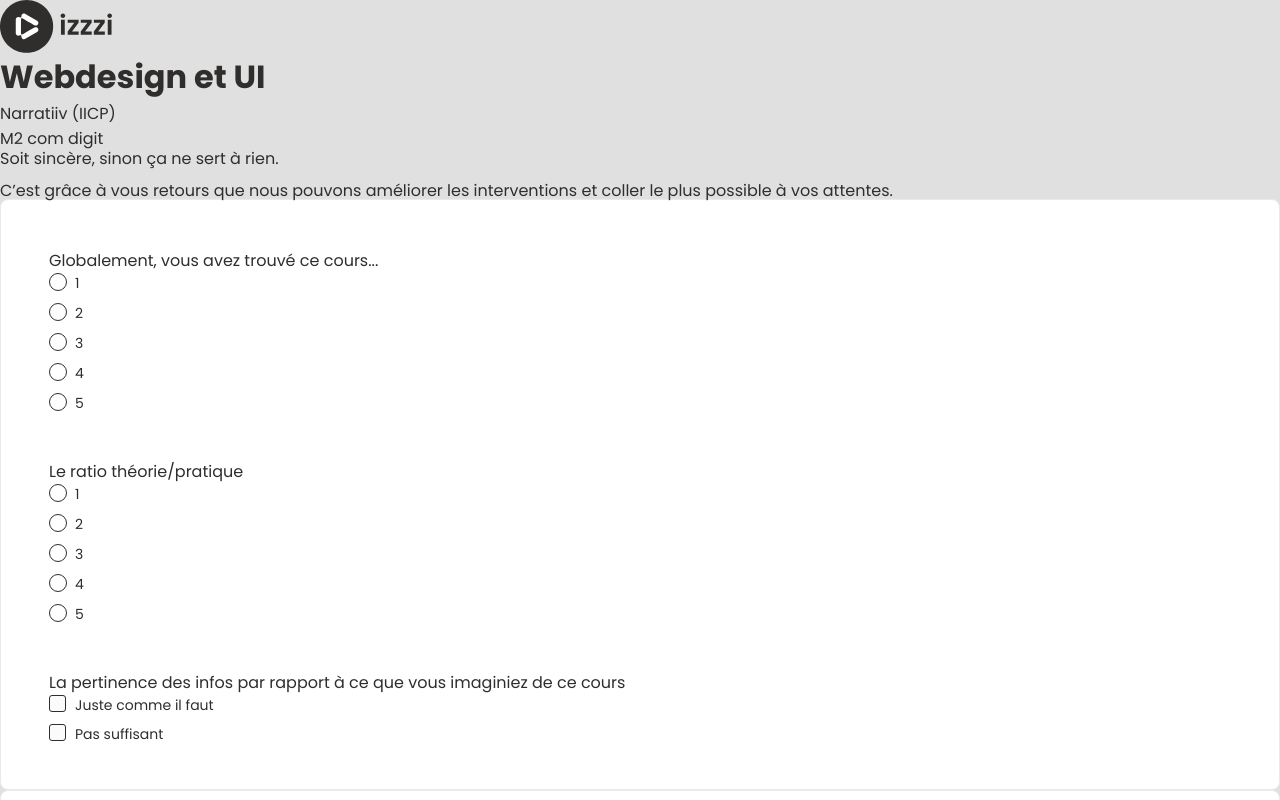
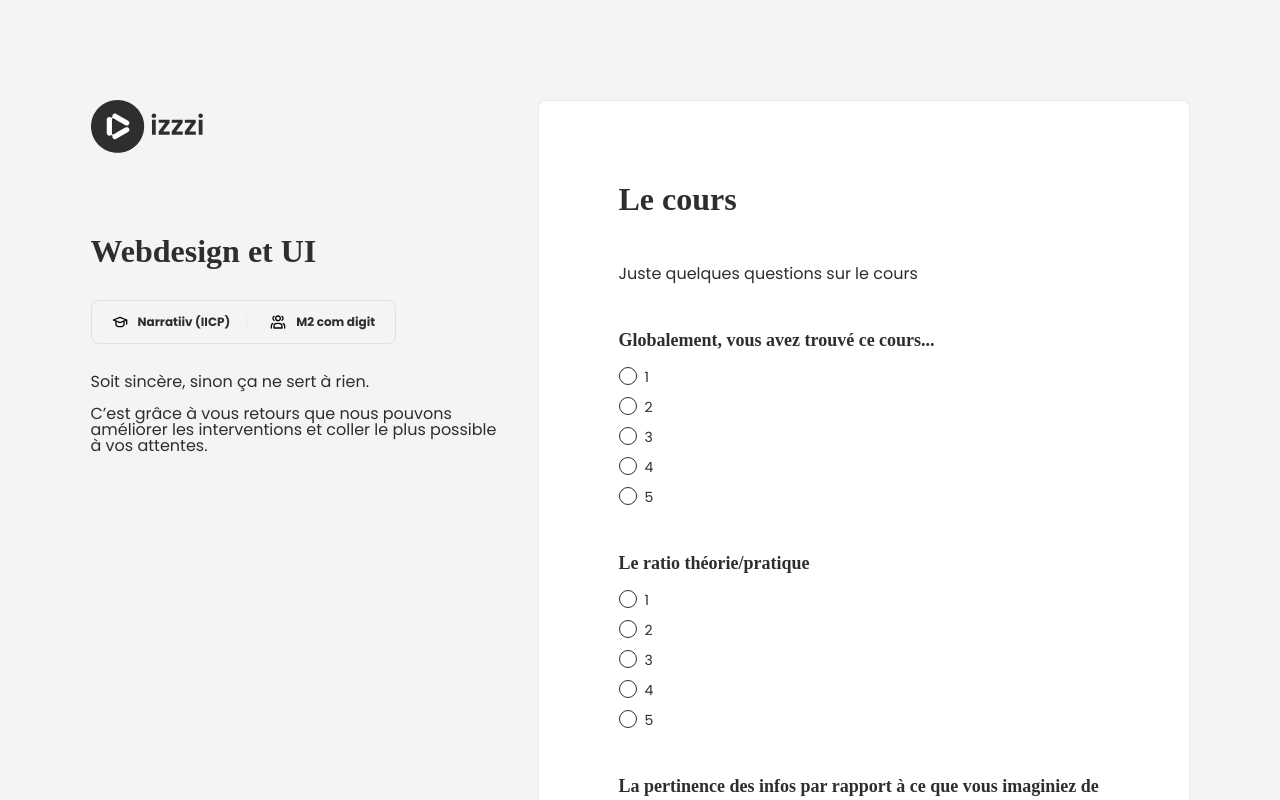
Before and after one commit to Karamelooo/ESGI-IZZZI, a Vue app in the folder front/: page /survey in a window 1280 px wide. Shown: the top 800 px of the page. Built offline with nearby package versions, Linux system fonts and the light colour scheme; a web font is replaced by a local one.

Commit message:
feat: add css survey

```diff
--- a/front/src/assets/css/main.css
+++ b/front/src/assets/css/main.css
@@ -93,3 +93,28 @@ a:active {
   text-decoration: underline;
   font-weight: 300;
 }
+
+h1,
+h2,
+h3,
+h4,
+h5,
+h6 {
+  font-family: 'Mochiy Pop One';
+}
+
+h1 {
+  font-size: 3.625rem;
+}
+
+h2 {
+  font-size: 2rem;
+}
+
+h3 {
+  font-size: 1.125rem;
+}
+
+h4 {
+  font-size: 0.875rem;
+}
--- a/front/src/components/form/Survey.vue
+++ b/front/src/components/form/Survey.vue
@@ -2,7 +2,7 @@
 import Input from '../base/Input.vue';
 import RadioGroup from './RadioGroup.vue';
 import CheckBoxGroup from './CheckBoxGroup.vue';
-import type { Question } from '@/types/survey';
+import type { Question } from '../../types/survey';
 import { computed } from 'vue';
 
 const props = defineProps<{
@@ -38,10 +38,13 @@ function generateScaleOptions(min: number, max: number) {
 
 <template>
   <div v-for="q in questions" :key="q.id" class="question-item">
-    <label class="question-label">{{ q.label }}</label>
+    <label class="question-label"
+      ><h3>{{ q.label }}</h3></label
+    >
 
     <Input
       v-if="q.type === 'text'"
+      :type="'textarea'"
       :model-value="(responses[q.id] as string) ?? ''"
       @update:model-value="(v) => setAnswer(q.id, v)"
       :label="q.label"
@@ -75,4 +78,8 @@ function generateScaleOptions(min: number, max: number) {
   </div>
 </template>
 
-<style scoped></style>
+<style scoped>
+.survey-card h3 {
+  padding-bottom: 1rem;
+}
+</style>
--- a/front/src/views/public/Survey.vue
+++ b/front/src/views/public/Survey.vue
@@ -84,23 +84,99 @@ const Formation = 'Narratiiv (IICP)';
 
 <template>
   <main>
+    <section id="survey-info">
       <Logo />
-    <h1>{{ Matiere }}</h1>
-    <div>{{ Formation }}</div>
-    <div>{{ Classe }}</div>
+      <h2>{{ Matiere }}</h2>
+      <div id="survey-cadre">
+        <div>
+          <Icon name="School" /><strong>{{ Formation }}</strong>
+        </div>
+        <hr />
+        <div>
+          <Icon name="People" /><strong>{{ Classe }}</strong>
+        </div>
+      </div>
       <p>
         Soit sincère, sinon ça ne sert à rien.
         <br />
         <br />
-      C’est grâce à vous retours que nous pouvons améliorer les interventions et coller le plus possible à vos attentes.
+        C’est grâce à vous retours que nous pouvons améliorer les interventions et coller le plus possible à vos
+        attentes.
       </p>
-    <Card> <Survey :questions="ListQuestionsCours" /> </Card>
-    <Card> <Survey :questions="ListQuestionsIntervenant" /> </Card>
+    </section>
+    <section id="survey">
+      <Card id="survey-class" class="survey-card">
+        <h2>Le cours</h2>
+        <p>Juste quelques questions sur le cours</p>
+        <Survey :questions="ListQuestionsCours" />
+      </Card>
+      <Card id="survey-inter" class="survey-card">
+        <h2>Votre intervenant</h2>
+        <p>Maintenant, quelques questions sur l’intervenant et après on a fini.</p>
+        <Survey :questions="ListQuestionsIntervenant" />
+      </Card>
+      <Button icon="Arrow" iconPosition="right" id="survey-send">Envoyer</Button>
+      <p id="survey-paragraphe">Ce formulaire est diffusé par <b>IZZZI</b></p>
+    </section>
   </main>
 </template>
 
 <style scoped>
 main {
-  background-color: var(--gray-15);
+  background-color: var(--gray-5);
+  display: flex;
+  justify-content: center;
+  gap: 2rem;
+  padding-top: 6.25rem;
+}
+
+#survey-info {
+  width: 415px;
+}
+
+#survey-info .logo {
+  margin-bottom: 5rem;
+}
+
+#survey {
+  width: 652px;
+}
+
+.survey-card {
+  margin-bottom: 1.75rem;
+  padding: 5rem;
+}
+
+#survey-send {
+  margin-bottom: 1.75rem;
+}
+
+strong,
+#survey-paragraphe {
+  font-size: 0.75rem;
+}
+
+#survey-cadre {
+  border: 1px solid var(--gray-15);
+  width: auto;
+  display: inline-flex;
+  gap: 0.75rem;
+  border-radius: 8px;
+  padding: 0.75rem 1.25rem;
+  margin: 1.875rem 0;
+}
+
+#survey-cadre div {
+  display: flex;
+  align-items: center;
+  gap: 10px;
+}
+
+#survey-cadre hr {
+  display: inline-block;
+  width: 1rem;
+  transform: rotate(90deg);
+  position: relative;
+  left: -0.75rem;
 }
 </style>
```
Lines whose indentation alone changed are shown as unchanged.
